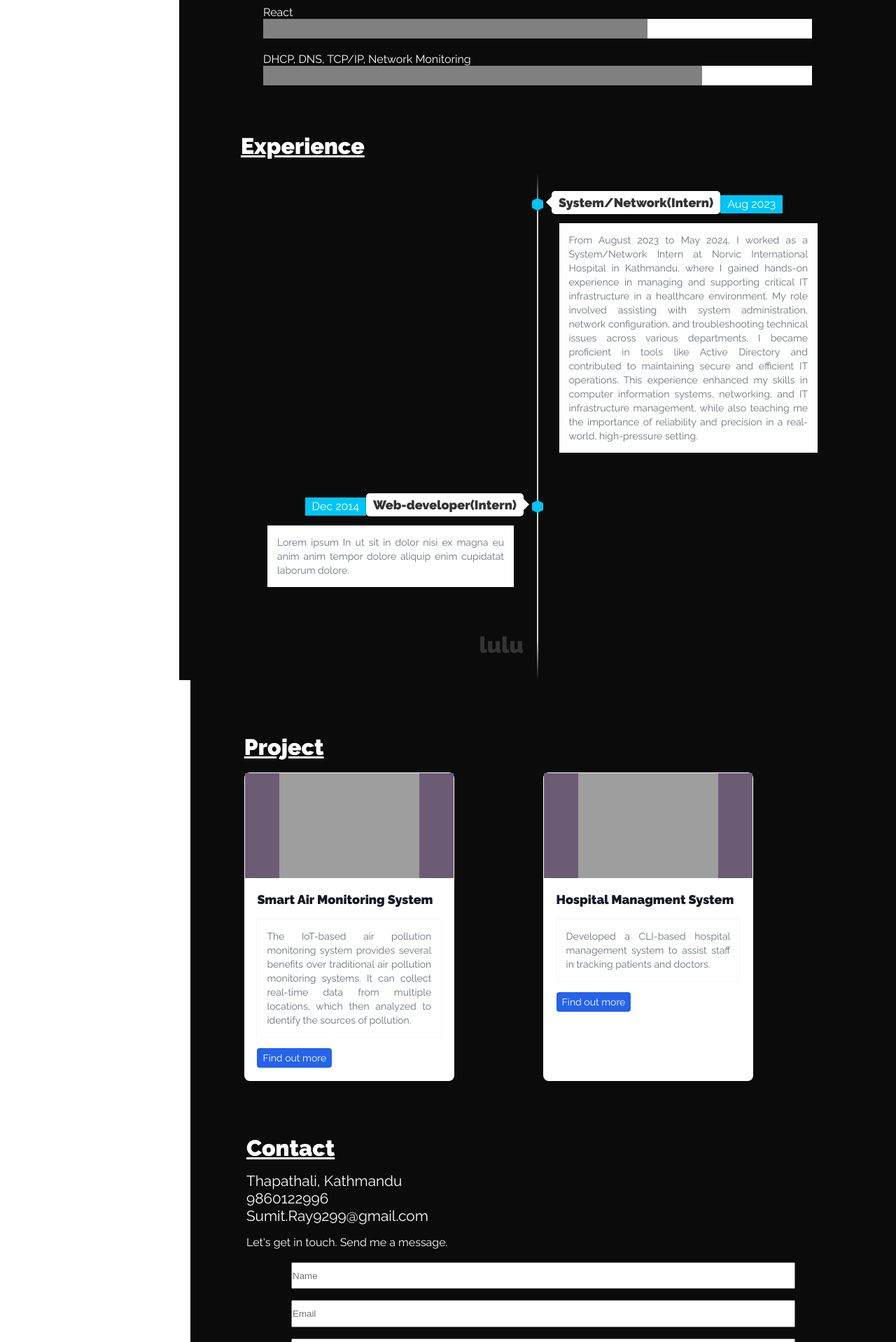
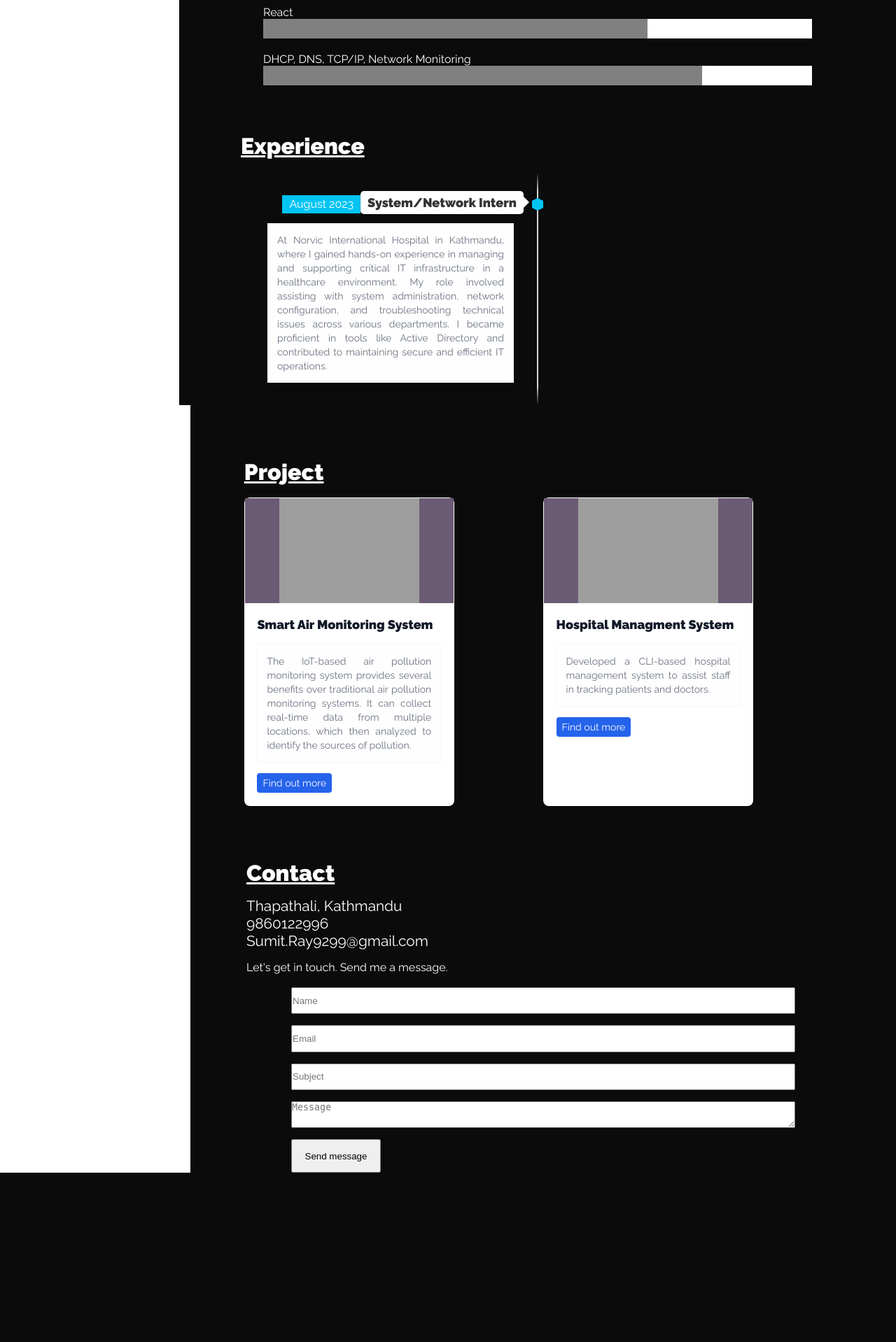
Before and after one commit to sumit4622/Django-Pratise, a Django app: page / in a window 1280 px wide. Shown: the part 1191-3109 px from the top of the page at 70% size. After the commit the page ends 2867 px from the top, so only its background shows below. Run offline with Django 5.2, Linux system fonts and the light colour scheme; data comes from the database, SQL or seed files in the repository; both versions use the stored data as it was after the commit; grey boxes are pictures that could not be loaded.

Commit message:
made exp feild dynamic feild

```diff
--- a/myproject/members/admin.py
+++ b/myproject/members/admin.py
@@ -2,7 +2,7 @@ from django.contrib import admin
 
 # Register your models here.
 from django.contrib import admin
-from .models import Role, Project, ContactInfo,About,Skill,Contact
+from .models import Role, Project, ContactInfo, About, Skill, Contact, Experience
 
 admin.site.register(Role)
 admin.site.register(About)
@@ -10,3 +10,4 @@ admin.site.register(Skill)
 admin.site.register(Project)
 admin.site.register(ContactInfo)
 admin.site.register(Contact)
+admin.site.register(Experience)
--- a/myproject/members/models.py
+++ b/myproject/members/models.py
@@ -46,7 +46,7 @@ class Experience(models.Model):
     company = models.CharField(max_length=100)
     date = models.CharField(max_length=50)
     location = models.CharField(max_length=100)
-    side = models.CharField(max_length=5, choices=SIDE_CHOICES, default='right')
+    side = models.CharField(max_length=5, choices=SIDE_CHOICES, default='right', blank= False)
     description = models.TextField()
 
     def __str__(self):
--- a/myproject/members/views.py
+++ b/myproject/members/views.py
@@ -1,12 +1,13 @@
 from django.shortcuts import render, redirect
 from .forms import ContactForm
-from .models import Role, Project, ContactInfo, About, Skill
+from .models import Role, Project, ContactInfo, About, Skill ,Experience
 
 def home(request):
     roles = Role.objects.all()
     about = About.objects.all()
     skill = Skill.objects.all()
     project = Project.objects.all()
+    experience = Experience.objects.all()
     contact = ContactInfo.objects.first()
 
     # Handle contact form submission
@@ -26,6 +27,8 @@ def home(request):
         'project': project,
         'contact': contact,
         'form': form,
+        'experiences': experience,
     }
 
     return render(request, 'index.html', context)
+# print(f"experience")
--- a/myproject/templates/index.html
+++ b/myproject/templates/index.html
@@ -67,38 +67,21 @@
                 <header>
                     <h1>Experience</h1>
                 </header>
+                {% for exp in experiences %}
                 <ul class="timeline">
                     <!-- Item 1 -->
                     <li>
-                        <div class="direction-r">
+                        <div class="direction-{% if exp.side == 'right' %}r{% else %}l{% endif %}">
                             <div class="flag-wrapper">
                                 <span class="hexa"></span>
-                                <span class="flag">System/Network(Intern)</span>
-                                <span class="time-wrapper"><span class="time">Aug 2023</span></span>
+                                <span class="flag">{{exp.role}}</span>
+                                <span class="time-wrapper"><span class="time">{{exp.date}}</span></span>
                             </div>
-                            <div class="desc">From August 2023 to May 2024, I worked as a System/Network Intern at Norvic International Hospital in Kathmandu, where I gained hands-on experience in managing and supporting critical IT infrastructure in a healthcare environment. My role involved assisting with system administration, network configuration, and troubleshooting technical issues across various departments. I became proficient in tools like Active Directory and contributed to maintaining secure and efficient IT operations. This experience enhanced my skills in computer information systems, networking, and IT infrastructure management, while also teaching me the importance of reliability and precision in a real-world, high-pressure setting.</div>
-                        </div>
-                    </li>
-
-                    <!-- Item 2 -->
-                    <li>
-                        <div class="direction-l">
-                            <div class="flag-wrapper">
-                                <span class="hexa"></span>
-                                <span class="flag">Web-developer(Intern)</span>
-                                <span class="time-wrapper"><span class="time">Dec 2014</span></span>
-                            </div>
-                            <div class="desc">Lorem ipsum In ut sit in dolor nisi ex magna eu anim anim tempor dolore
-                                aliquip enim cupidatat laborum dolore.</div>
-                        </div>
-                    </li>
-
-                    <li>
-                        <div class="direction-l">
-                            <h1>lulu</h1>
+                            <div class="desc">{{exp.description}}</div>
                         </div>
                     </li>
                 </ul>
+                {% endfor %}
             </div>
             <div class="project" id="Project" style="margin-left: 2vh;">
                 <h1 style="padding-bottom: 18px;"><b><u>Project</u></b></h1>
```
Also changed, not shown: myproject/db.sqlite3, myproject/members/migrations/0007_experience.py (added).
